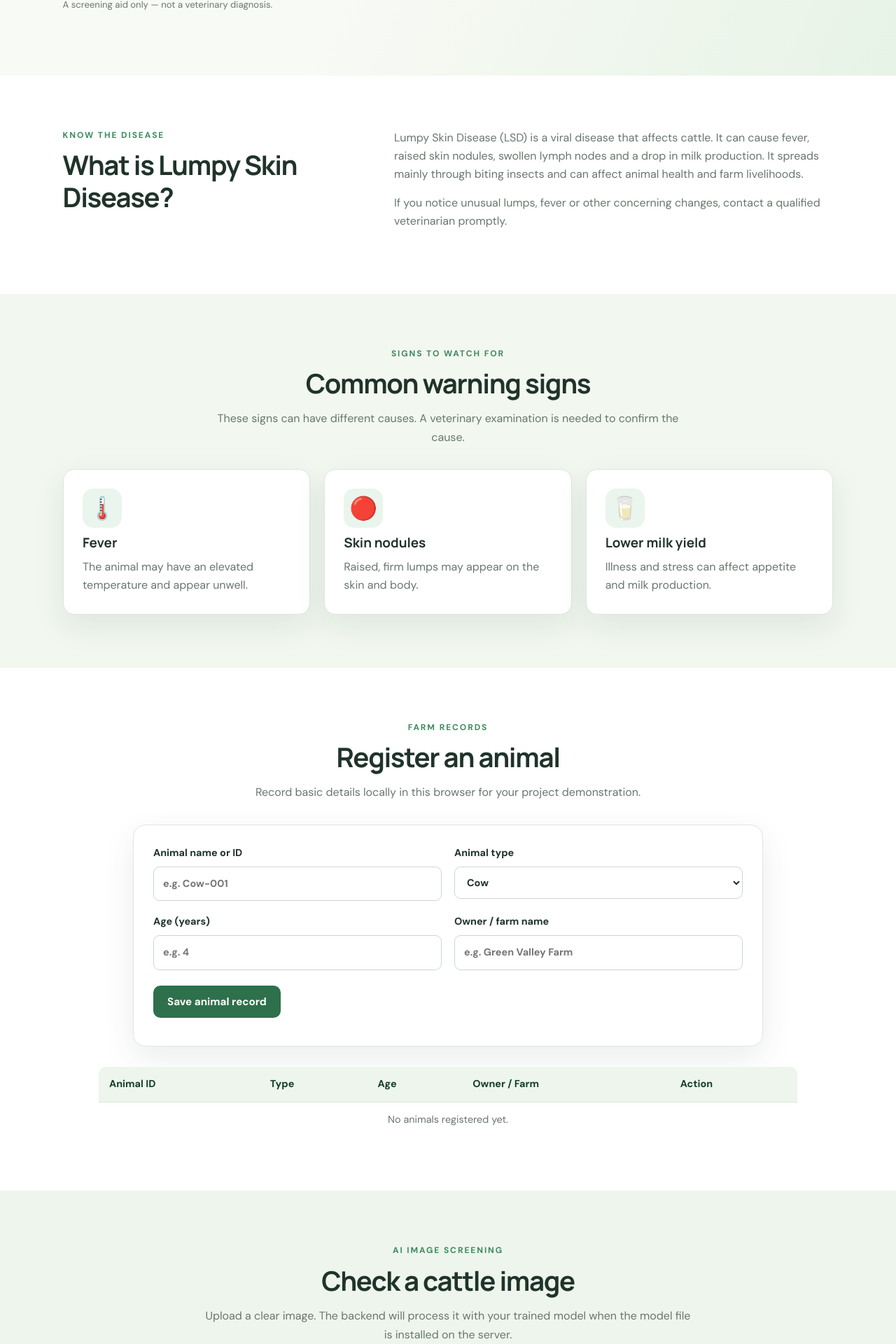
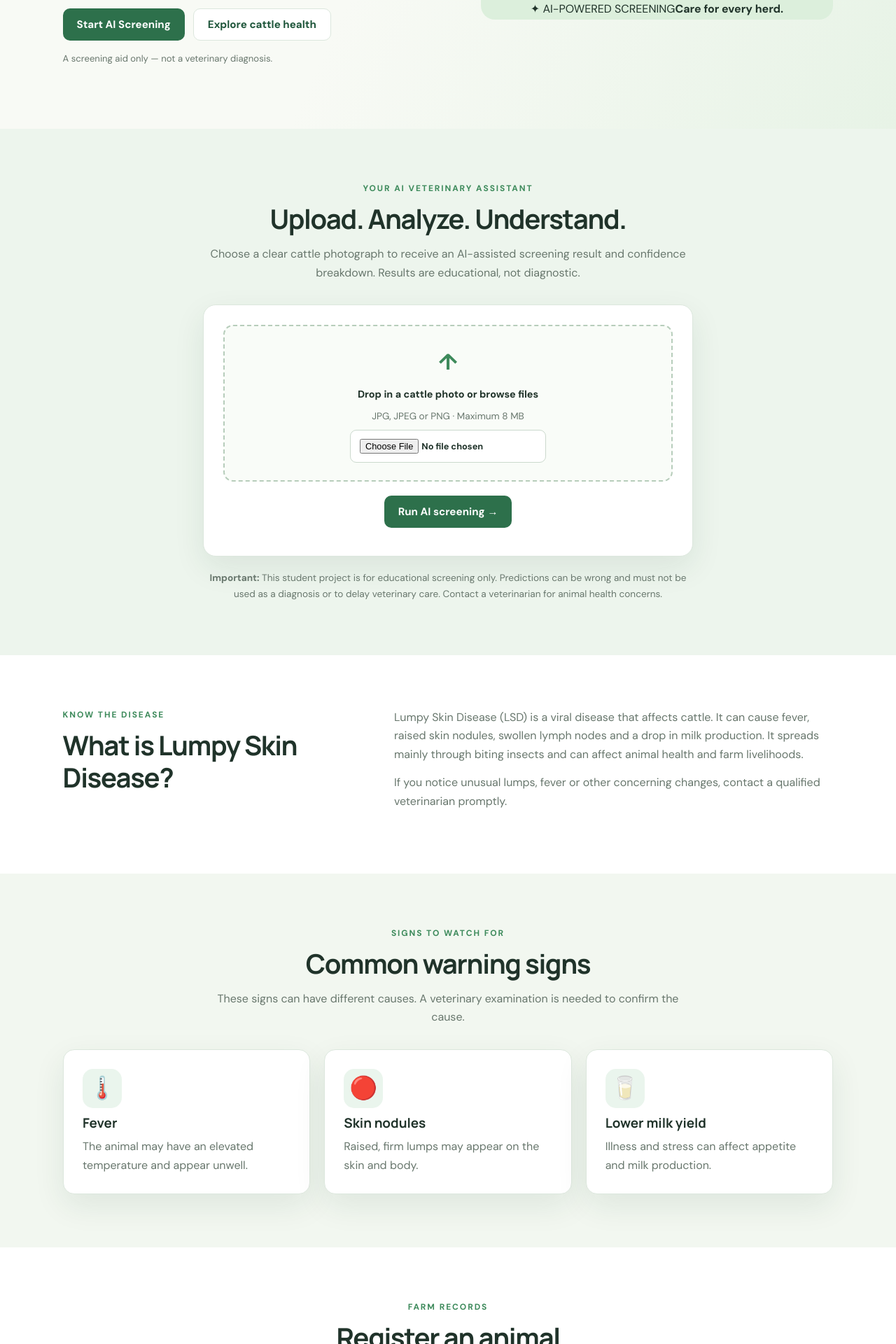
Before and after one commit to dishaBCA/LumpySkinDisease, a Flask app: page / in a window 1280 px wide. Shown: the part 535-2455 px from the top of the page at 70% size. Run offline with Flask 3, Linux system fonts and the light colour scheme.

Commit message:
Design CattleCare AI premium veterinary interface

```diff
--- a/templates/index.html
+++ b/templates/index.html
@@ -3,24 +3,25 @@
 <head>
   <meta charset="UTF-8">
   <meta name="viewport" content="width=device-width, initial-scale=1.0">
-  <meta name="description" content="Educational cattle health screening prototype for Lumpy Skin Disease.">
-  <title>Lumpy Skin Disease Detection</title>
+  <meta name="description" content="CattleCare AI — intelligent cattle health screening and veterinary awareness.">
+  <title>CattleCare AI | Intelligent Veterinary Screening</title>
   <link rel="stylesheet" href="{{ url_for('static', filename='style.css') }}">
 </head>
 <body>
   <header class="site-header">
-    <a class="brand" href="#home"><span class="brand-mark">🐄</span><span>LumpySkin<span class="brand-accent">Care</span></span></a>
+    <a class="brand" href="#home"><span class="brand-mark">🐄</span><span>CattleCare<span class="brand-accent"> AI</span></span></a>
     <button class="menu-toggle" id="menuToggle" aria-label="Toggle navigation">☰</button>
     <nav id="mainNav"><a href="#home">Home</a><a href="#about">About</a><a href="#symptoms">Symptoms</a><a href="#register">Animal Register</a><a href="#detect">Image Detection</a></nav>
   </header>
   <main>
-    <section class="hero" id="home"><div class="hero-copy"><p class="eyebrow">SMARTER CATTLE HEALTH AWARENESS</p><h1>Early awareness.<br><span>Healthier cattle.</span></h1><p class="hero-text">An educational AI-assisted screening prototype to help explore cattle skin images and learn about common disease warning signs.</p><div class="hero-actions"><a class="button button-primary" href="#detect">Check an Image</a><a class="button button-light" href="#about">Learn about the disease</a></div><p class="small-note">A screening aid only — not a veterinary diagnosis.</p></div><div class="hero-art" aria-hidden="true"><div class="sun"></div><div class="field field-back"></div><div class="field field-front"></div><div class="cow">🐄</div><div class="leaf leaf-one">✦</div><div class="leaf leaf-two">✦</div></div></section>
+    <section class="hero premium-hero" id="home"><div class="hero-copy"><p class="eyebrow">INTELLIGENT VETERINARY SCREENING</p><h1>Better care begins<br><span>with early awareness.</span></h1><p class="hero-text">A smarter way to explore cattle health. Upload a photograph for AI-assisted screening of Healthy, Lumpy Skin Disease and Foot-and-Mouth Disease.</p><div class="hero-actions"><a class="button button-primary" href="#detect">Start AI Screening</a><a class="button button-light" href="#about">Explore cattle health</a></div><p class="small-note">A screening aid only — not a veterinary diagnosis.</p></div><div class="hero-art premium-photo" aria-hidden="true"><img src="https://images.unsplash.com/photo-1516467508483-a7212febe31a?auto=format&fit=crop&w=1200&q=85" alt="" loading="eager"><div class="photo-badge"><span>✦ AI-POWERED SCREENING</span><strong>Care for every herd.</strong></div></div></section>
+    <section class="section detect-section" id="detect"><div class="section-heading"><p class="eyebrow">YOUR AI VETERINARY ASSISTANT</p><h2>Upload. Analyze. Understand.</h2><p>Choose a clear cattle photograph to receive an AI-assisted screening result and confidence breakdown. Results are educational, not diagnostic.</p></div><form id="predictionForm" class="detect-card"><label class="upload-box" for="imageInput"><span class="upload-icon">↑</span><strong>Drop in a cattle photo or browse files</strong><span>JPG, JPEG or PNG · Maximum 8 MB</span><input id="imageInput" type="file" accept="image/png,image/jpeg" required></label><img id="imagePreview" class="image-preview hidden" alt="Preview of selected cattle image"><button id="predictButton" class="button button-primary" type="submit">Run AI screening →</button><p id="predictionMessage" class="status-message" role="status"></p><div id="predictionResult" class="result-card hidden" aria-live="polite"></div></form><p class="disclaimer"><strong>Important:</strong> This student project is for educational screening only. Predictions can be wrong and must not be used as a diagnosis or to delay veterinary care. Contact a veterinarian for animal health concerns.</p></section>
     <section class="section intro-grid" id="about"><div><p class="eyebrow">KNOW THE DISEASE</p><h2>What is Lumpy Skin Disease?</h2></div><div><p>Lumpy Skin Disease (LSD) is a viral disease that affects cattle. It can cause fever, raised skin nodules, swollen lymph nodes and a drop in milk production. It spreads mainly through biting insects and can affect animal health and farm livelihoods.</p><p>If you notice unusual lumps, fever or other concerning changes, contact a qualified veterinarian promptly.</p></div></section>
     <section class="section symptoms-section" id="symptoms"><div class="section-heading"><p class="eyebrow">SIGNS TO WATCH FOR</p><h2>Common warning signs</h2><p>These signs can have different causes. A veterinary examination is needed to confirm the cause.</p></div><div class="info-cards"><article class="info-card"><span class="card-icon">🌡️</span><h3>Fever</h3><p>The animal may have an elevated temperature and appear unwell.</p></article><article class="info-card"><span class="card-icon">🔴</span><h3>Skin nodules</h3><p>Raised, firm lumps may appear on the skin and body.</p></article><article class="info-card"><span class="card-icon">🥛</span><h3>Lower milk yield</h3><p>Illness and stress can affect appetite and milk production.</p></article></div></section>
     <section class="section register-section" id="register"><div class="section-heading"><p class="eyebrow">FARM RECORDS</p><h2>Register an animal</h2><p>Record basic details locally in this browser for your project demonstration.</p></div><form id="animalForm" class="form-card"><div class="form-grid"><label>Animal name or ID<input id="animalId" required maxlength="60" placeholder="e.g. Cow-001"></label><label>Animal type<select id="animalType"><option>Cow</option><option>Buffalo</option><option>Other cattle</option></select></label><label>Age (years)<input id="animalAge" type="number" min="0" max="40" step="0.1" placeholder="e.g. 4"></label><label>Owner / farm name<input id="ownerName" maxlength="80" placeholder="e.g. Green Valley Farm"></label></div><button class="button button-primary" type="submit">Save animal record</button><p id="registerMessage" class="status-message" role="status"></p></form><div class="table-wrap"><table><thead><tr><th>Animal ID</th><th>Type</th><th>Age</th><th>Owner / Farm</th><th>Action</th></tr></thead><tbody id="animalRows"><tr><td colspan="5" class="empty-state">No animals registered yet.</td></tr></tbody></table></div></section>
-    <section class="section detect-section" id="detect"><div class="section-heading"><p class="eyebrow">AI IMAGE SCREENING</p><h2>Check a cattle image</h2><p>Upload a clear image. The backend will process it with your trained model when the model file is installed on the server.</p></div><form id="predictionForm" class="detect-card"><label class="upload-box" for="imageInput"><span class="upload-icon">↑</span><strong>Choose an image</strong><span>JPG, JPEG or PNG · Maximum 8 MB</span><input id="imageInput" type="file" accept="image/png,image/jpeg" required></label><img id="imagePreview" class="image-preview hidden" alt="Preview of selected cattle image"><button id="predictButton" class="button button-primary" type="submit">Analyze image</button><p id="predictionMessage" class="status-message" role="status"></p><div id="predictionResult" class="result-card hidden" aria-live="polite"></div></form><p class="disclaimer"><strong>Important:</strong> This student project is for educational screening only. Predictions can be wrong and must not be used as a diagnosis or to delay veterinary care. Contact a veterinarian for animal health concerns.</p></section>
+
   </main>
-  <footer><div class="footer-brand">🐄 LumpySkinCare</div><p>Student project · AI-assisted cattle health awareness</p><p>Always seek advice from a qualified veterinarian.</p></footer>
+  <footer><div class="footer-brand">🐄 CattleCare AI</div><p>Student project · AI-assisted cattle health awareness</p><p>Always seek advice from a qualified veterinarian.</p></footer>
   <script src="{{ url_for('static', filename='script.js') }}"></script>
 </body>
 </html>
```
